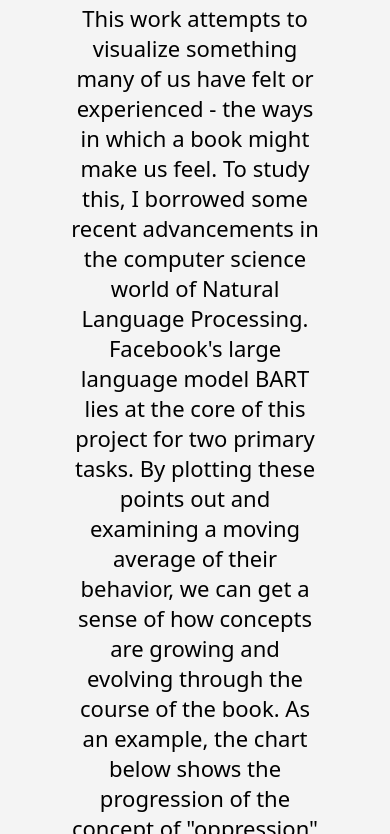
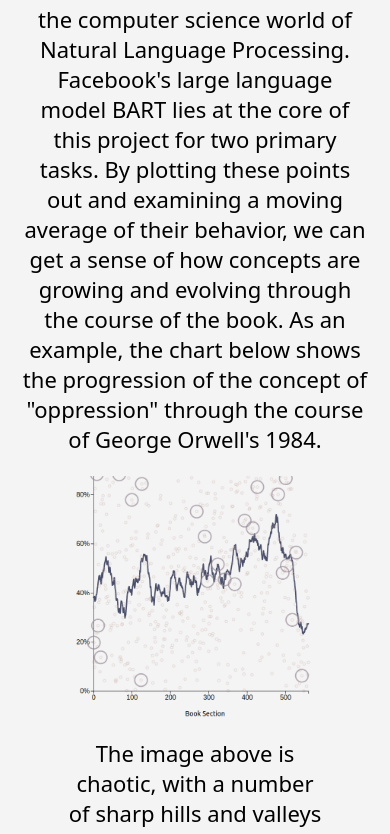
Before and after one commit to trdougherty/literary_analysis, a website: page public/index.html in a window 390 px wide. Shown: the part 548-1382 px from the top of the page. Drawn offline with nearby package versions, Linux system fonts and the light colour scheme.

Commit message:
updating padding for mobile

```diff
--- a/public/styles.css
+++ b/public/styles.css
@@ -2,7 +2,7 @@
 .mobile-content {
     display: none;
     text-align: center; /* Center text horizontally */
-    padding: 60px; /* Add padding around the content */
+    padding: 20px; /* Add padding around the content */
     box-sizing: border-box; /* Include padding in the width calculation */
 }
 
```
